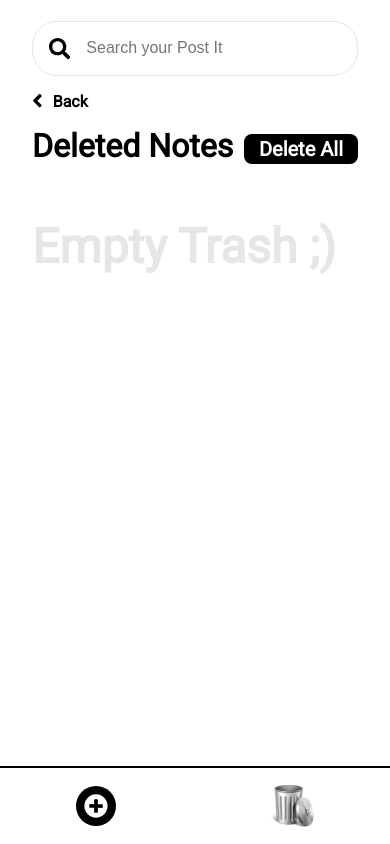
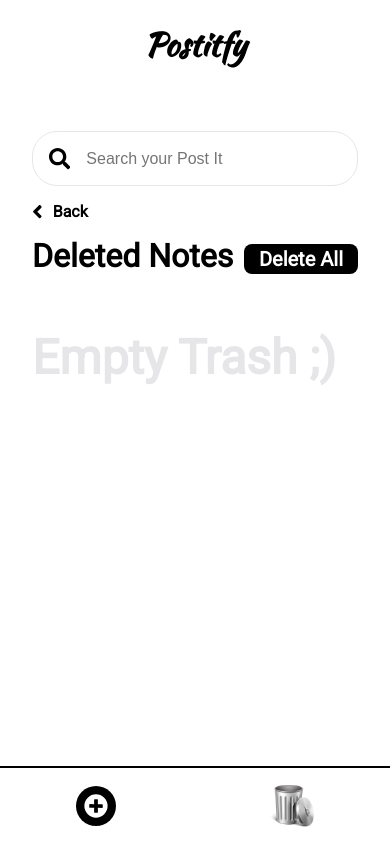
Before and after one commit to I-Mati/postitfy, a React (Create React App) app: page /trash in a window 390 px wide. Built offline with nearby package versions, Linux system fonts and the light colour scheme.

Commit message:
Add logo in mobile, fix searchbar bug

```diff
--- a/src/App.css
+++ b/src/App.css
@@ -30,3 +30,13 @@ body {
 #layout {
   display: flex;
 }
+
+@media (max-width: 600px) {
+  #layout {
+    flex-direction: column;
+  }
+  #logo {
+    display: flex;
+    justify-content: center;
+  }
+}
--- a/src/App.js
+++ b/src/App.js
@@ -130,10 +130,10 @@ const App = () => {
     search === ""
       ? []
       : isInTrash
-      ? arrayNotes.filter((note) =>
+      ? notes.filter((note) =>
           note.text.toLowerCase().includes(search.toLowerCase())
         )
-      : arrayNotes.filter((note) =>
+      : notes.filter((note) =>
           note.text.toLowerCase().includes(search.toLowerCase())
         );
 
@@ -142,6 +142,7 @@ const App = () => {
       <Router>
         {!isInMobile && <Sidebar newNote={onAddNewNote} inTrash={inTrash} />}
         {isInMobile && <Mobilebar newNote={onAddNewNote} inTrash={inTrash} />}
+        {isInMobile && <h1 id="logo">Postitfy</h1>}
         <Switch>
           <Route exact path="/trash">
             <Panel
--- a/src/components/Panel/style.css
+++ b/src/components/Panel/style.css
@@ -60,3 +60,9 @@
   font-size: 20px;
   cursor: pointer;
 }
+
+@media (max-width: 600px) {
+  #workspaceContainer {
+    padding-bottom: 5rem;
+  }
+}
--- a/src/components/Postit/style.css
+++ b/src/components/Postit/style.css
@@ -41,3 +41,10 @@
   background: black;
   margin-left: 0.5rem;
 }
+
+@media (max-width: 600px) {
+  #postItContainer {
+    width: 250px;
+    height: 250px;
+  }
+}
```
